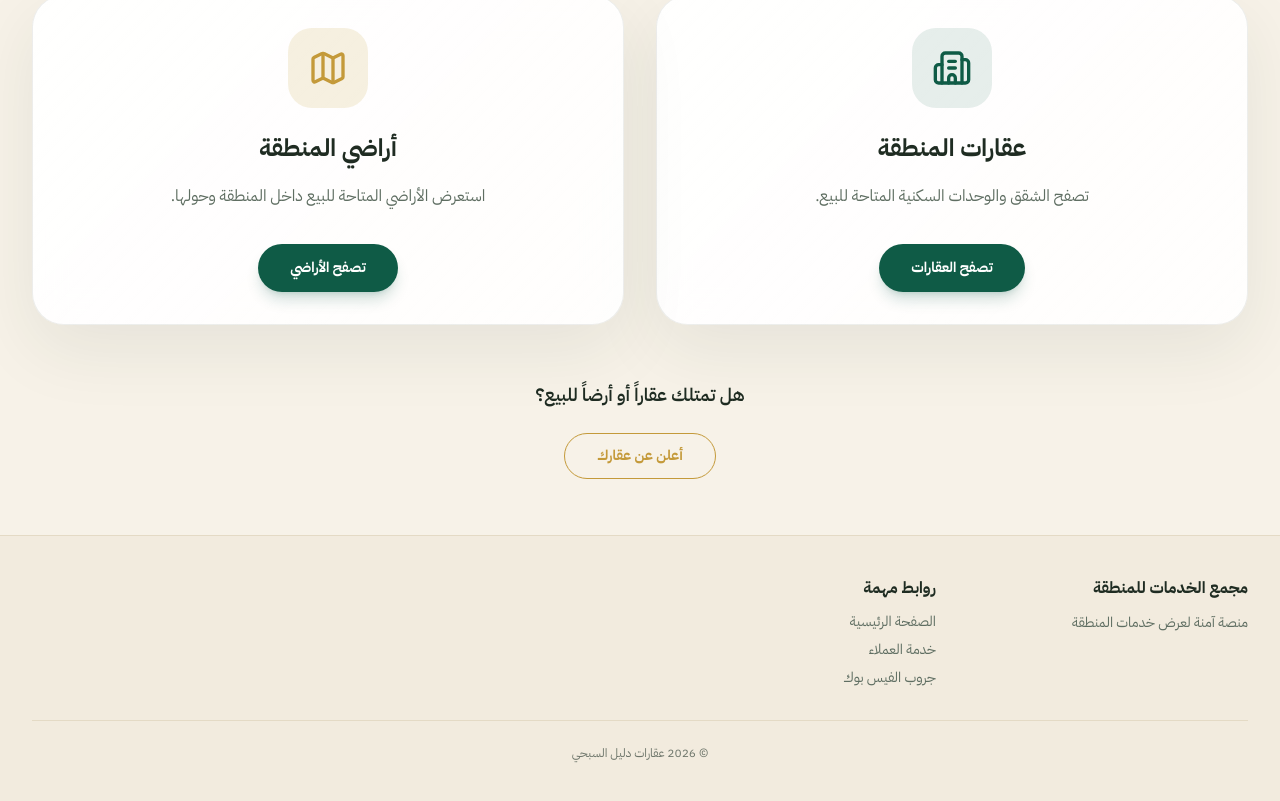
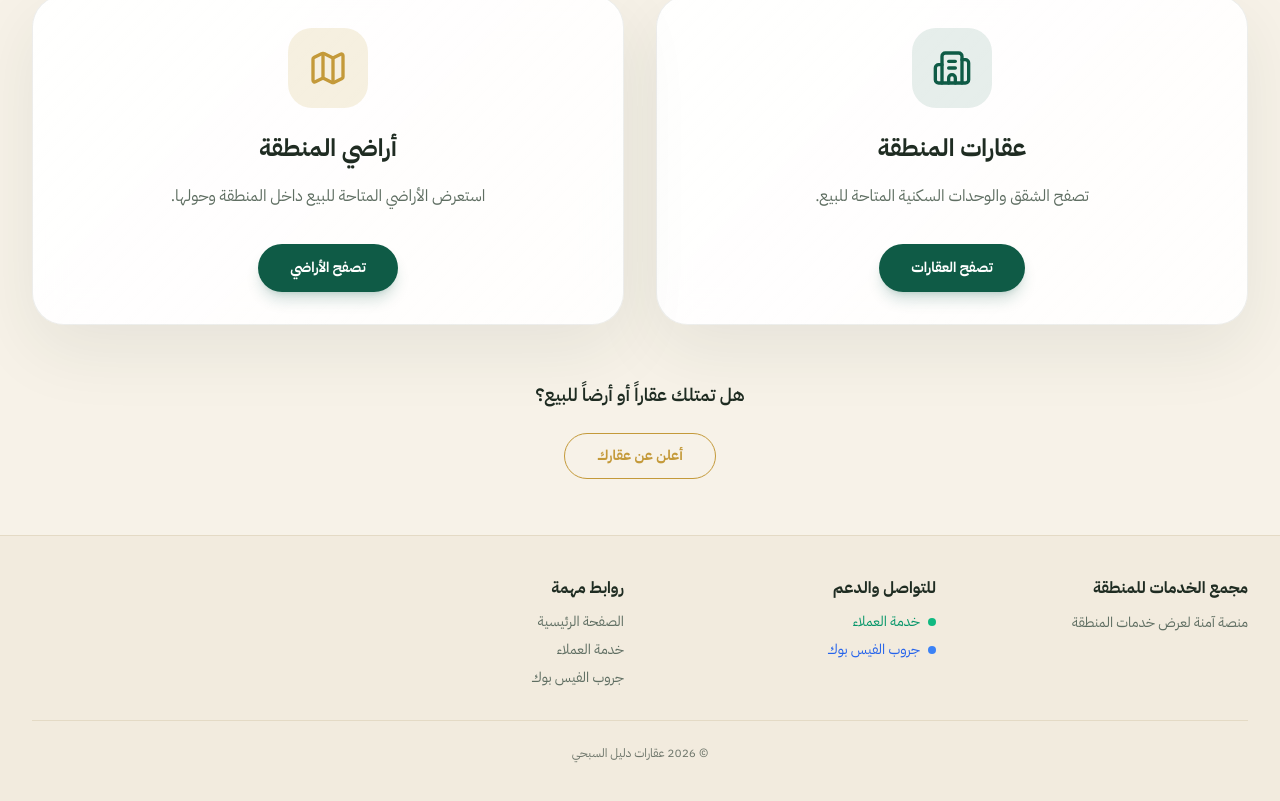
Before and after one commit to mohabx116-creator/dalilsubhi-realestate-web, a React (Vite) app: page / in a window 1280 px wide. Shown: the part 340-1141 px from the top of the page. Built offline with nearby package versions, Linux system fonts and the light colour scheme; no server answers.

Commit message:
Restore real estate footer links

```diff
--- a/src/components/layout/PublicRealEstateShell.tsx
+++ b/src/components/layout/PublicRealEstateShell.tsx
@@ -48,6 +48,30 @@ export function PublicRealEstateShell() {
             </div>
 
             <div className="space-y-3">
+              <h3 className="text-base font-bold text-[#1f2c22]">للتواصل والدعم</h3>
+              <div className="mt-2 flex flex-col gap-2">
+                <a
+                  href="https://chat.whatsapp.com/ECEZfbsvjlU43eDvKa9XUu"
+                  target="_blank"
+                  rel="noopener noreferrer"
+                  className="inline-flex w-fit items-center gap-2 text-sm text-emerald-600 transition-colors hover:text-emerald-700"
+                >
+                  <span className="h-2 w-2 rounded-full bg-emerald-500" />
+                  خدمة العملاء
+                </a>
+                <a
+                  href="https://www.facebook.com/share/g/1CzbCwjugk/?mibextid=KtfwRi"
+                  target="_blank"
+                  rel="noopener noreferrer"
+                  className="inline-flex w-fit items-center gap-2 text-sm text-blue-600 transition-colors hover:text-blue-700"
+                >
+                  <span className="h-2 w-2 rounded-full bg-blue-500" />
+                  جروب الفيس بوك
+                </a>
+              </div>
+            </div>
+
+            <div className="space-y-3">
               <h3 className="text-base font-bold text-[#1f2c22]">روابط مهمة</h3>
               <ul className="space-y-2 text-sm text-[#5f6e62]">
                 <li>
```
